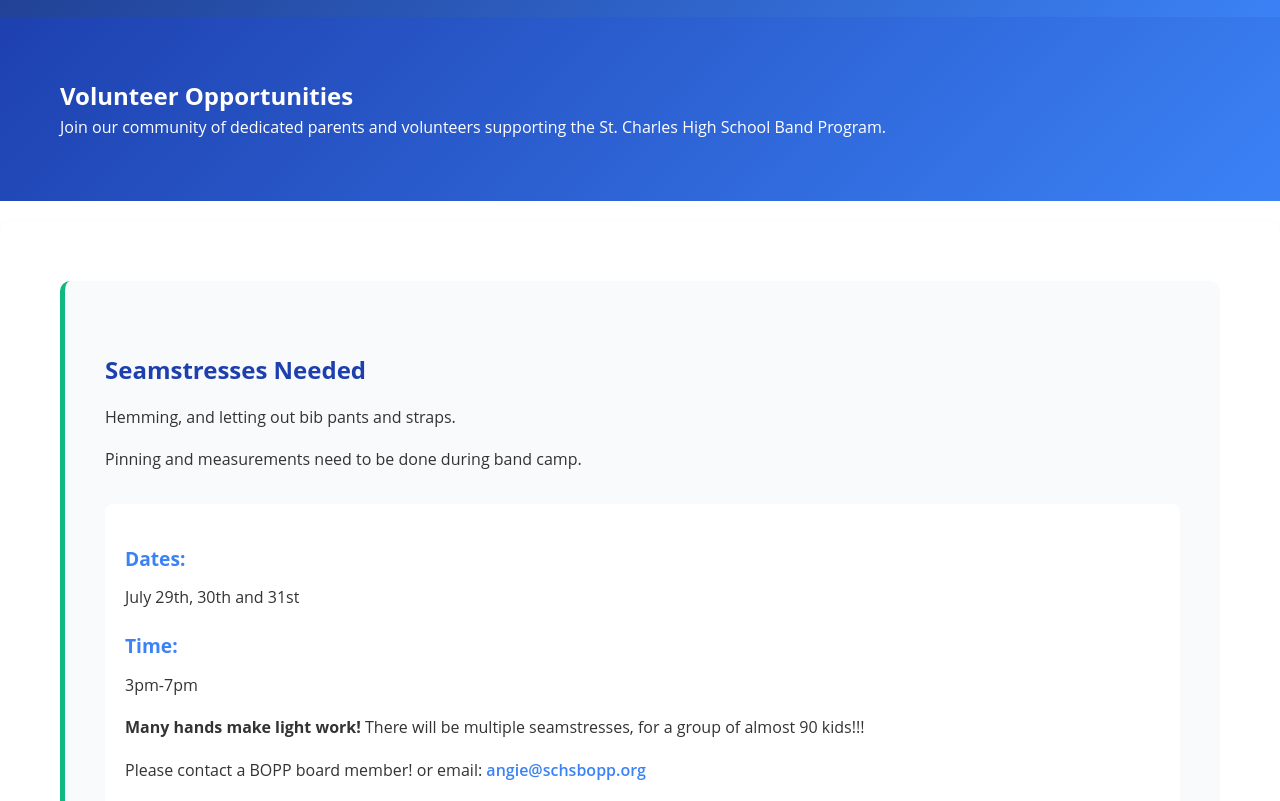
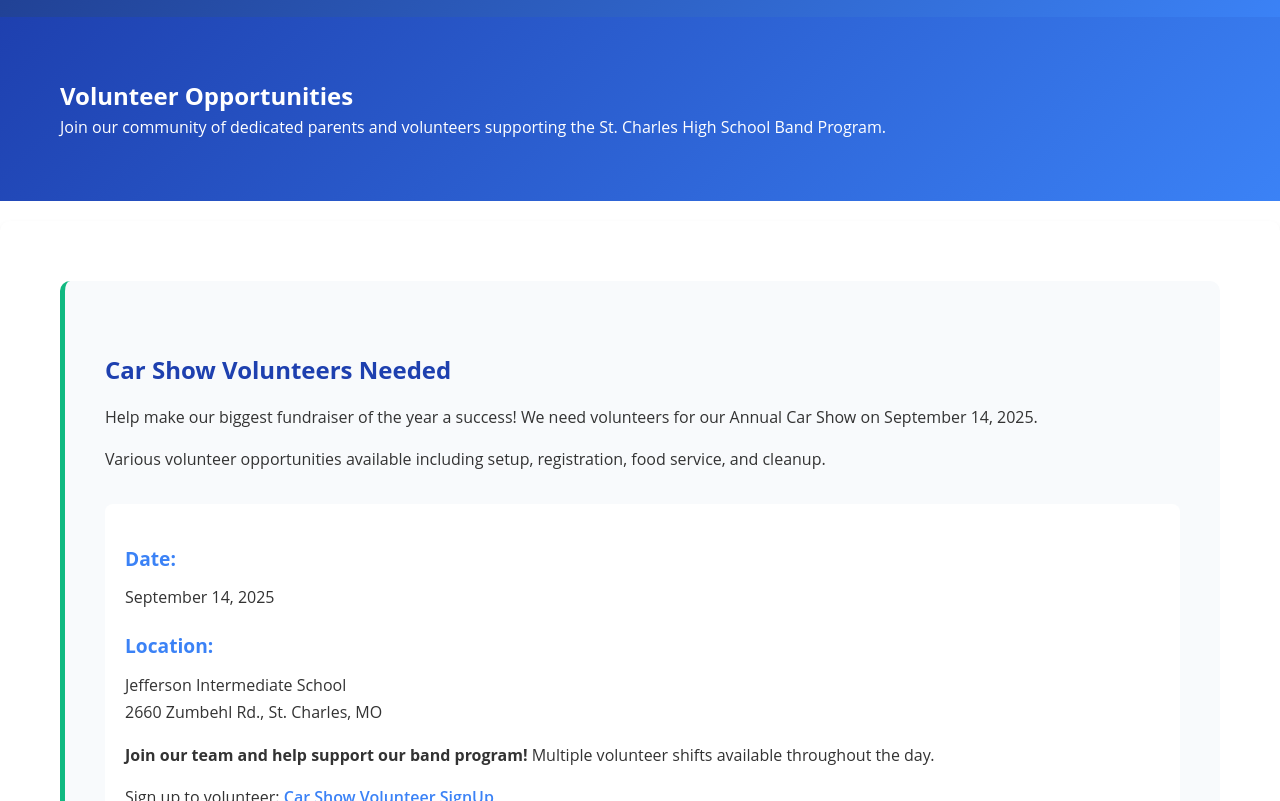
Before and after one commit to schsbopp/schsbopp.org, a plain HTML site: page volunteer/index.html in a window 1280 px wide. Shown: the part 151-952 px from the top of the page. Drawn offline with Linux system fonts and the light colour scheme.

Commit message:
Volunteer page update
Removed the seamstress until next year, and added car show

```diff
--- a/volunteer/index.html
+++ b/volunteer/index.html
@@ -45,20 +45,20 @@
             <div class="container">
                 <div class="volunteer-content">
                     <div class="volunteer-opportunity">
-                        <h3>Seamstresses Needed</h3>
-                        <p>Hemming, and letting out bib pants and straps.</p>
-                        <p>Pinning and measurements need to be done during band camp.</p>
+                        <h3>Car Show Volunteers Needed</h3>
+                        <p>Help make our biggest fundraiser of the year a success! We need volunteers for our Annual Car Show on September 14, 2025.</p>
+                        <p>Various volunteer opportunities available including setup, registration, food service, and cleanup.</p>
 
                         <div class="volunteer-details">
-                            <h4>Dates:</h4>
-                            <p>July 29th, 30th and 31st</p>
+                            <h4>Date:</h4>
+                            <p>September 14, 2025</p>
 
-                            <h4>Time:</h4>
-                            <p>3pm-7pm</p>
+                            <h4>Location:</h4>
+                            <p>Jefferson Intermediate School<br>2660 Zumbehl Rd., St. Charles, MO</p>
 
-                            <p><strong>Many hands make light work!</strong> There will be multiple seamstresses, for a group of almost 90 kids!!!</p>
+                            <p><strong>Join our team and help support our band program!</strong> Multiple volunteer shifts available throughout the day.</p>
 
-                            <p>Please contact a BOPP board member! or email: <a href="mailto:angie@schsbopp.org">angie@schsbopp.org</a></p>
+                            <p>Sign up to volunteer: <a href="https://www.signupgenius.com/go/10C0D49ACAE29A0FBCF8-57729253-carshow#/" target="_blank" style="color: #3b82f6; text-decoration: underline;">Car Show Volunteer SignUp</a></p>
                         </div>
                     </div>
 
```
